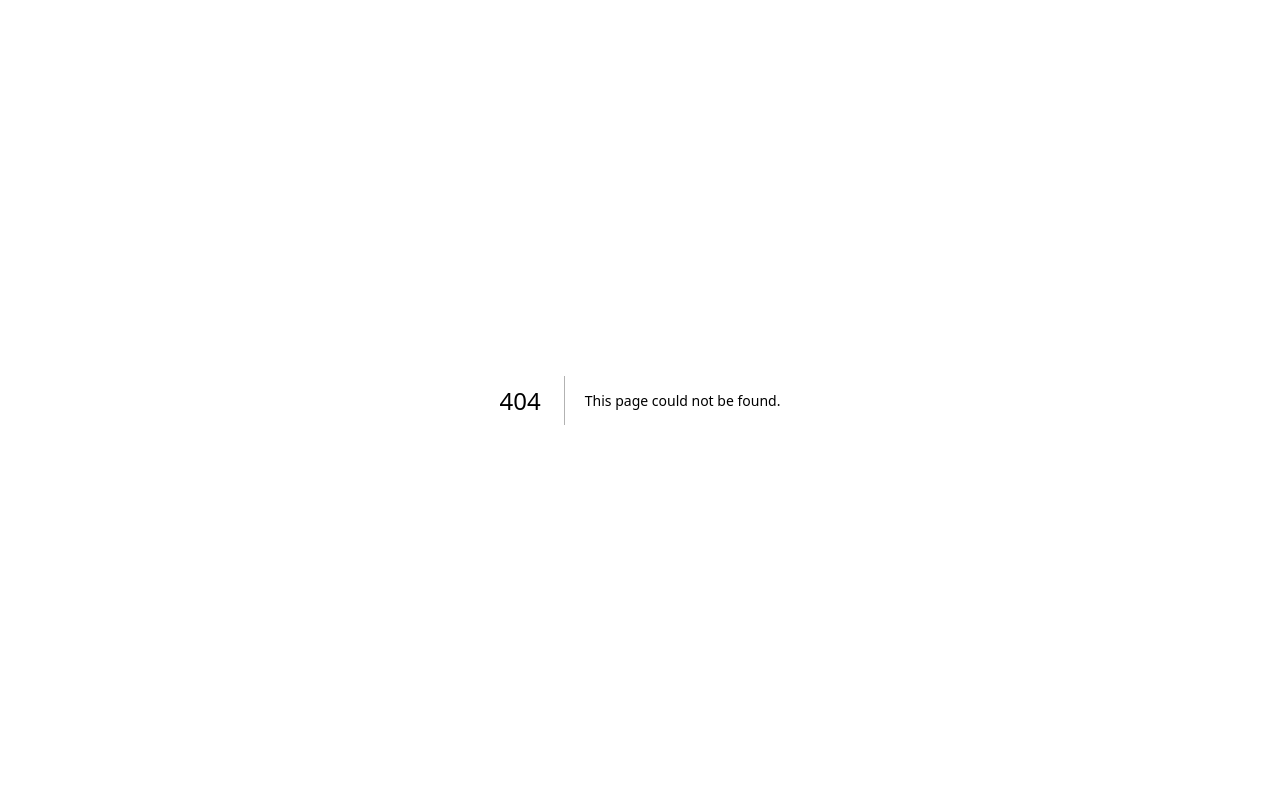
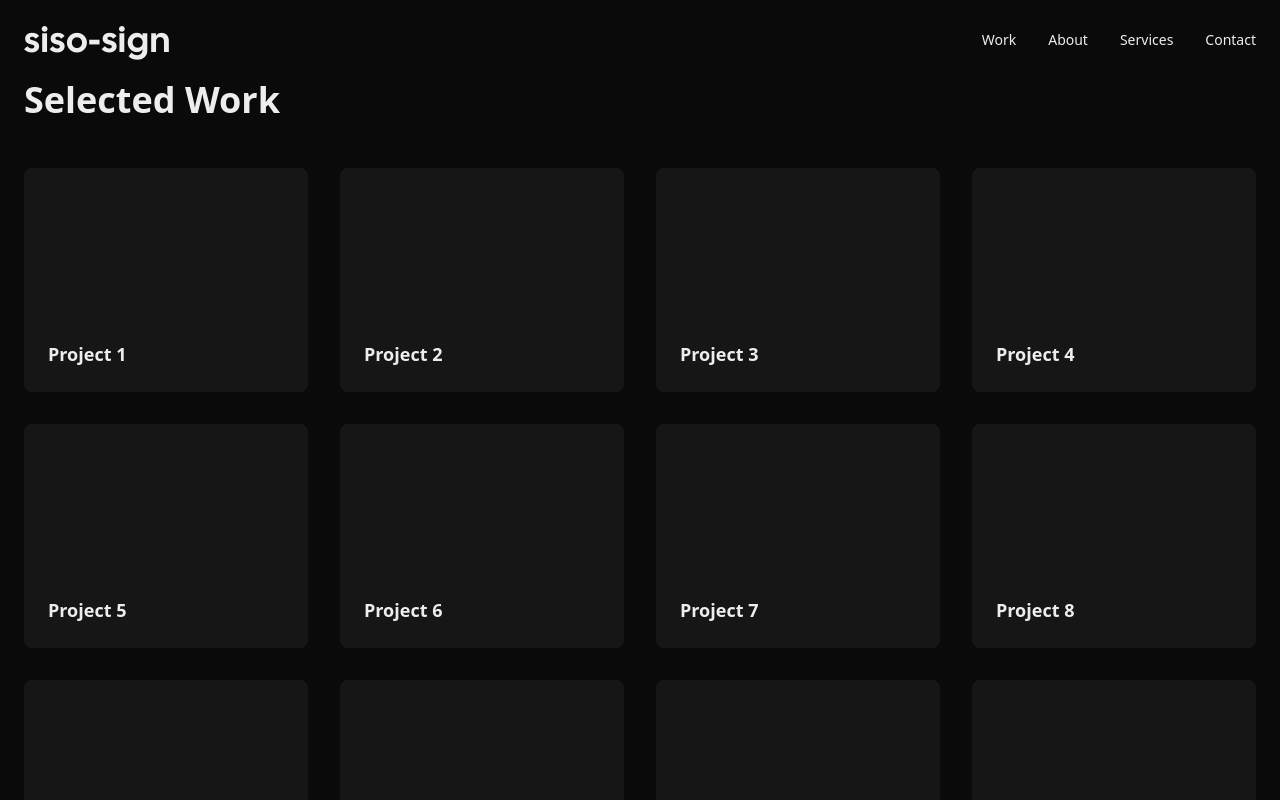
Before and after one commit to json-choi/siso-sign, a Next.js app: page /work in a window 1280 px wide. Before the commit this address had no page. Shown: the top 800 px of the page. Built offline with nearby package versions, Linux system fonts and the light colour scheme.

Commit message:
Add /work page with 30 projects; update Header Work link

```diff
--- /dev/null
+++ b/src/app/work/page.tsx
@@ -0,0 +1,30 @@
+import Header from '@/components/layout/Header';
+import Footer from '@/components/layout/Footer';
+
+export default function WorkPage() {
+  const projects = Array.from({ length: 30 }).map((_, i) => ({
+    id: i + 1,
+    title: `Project ${i + 1}`,
+  }));
+
+  return (
+    <main className="min-h-screen bg-background text-foreground selection:bg-primary selection:text-black">
+      <Header />
+
+      <section className="min-h-screen py-20 px-6 border-b border-white/10">
+        <div className="container mx-auto">
+          <h2 className="text-4xl font-bold mb-12">Selected Work</h2>
+          <div className="grid grid-cols-1 sm:grid-cols-2 lg:grid-cols-3 xl:grid-cols-4 gap-8">
+            {projects.map((p) => (
+              <div key={p.id} className="bg-white/5 rounded-lg overflow-hidden p-6 flex flex-col justify-end h-56">
+                <div className="text-lg font-semibold">{p.title}</div>
+              </div>
+            ))}
+          </div>
+        </div>
+      </section>
+
+      <Footer />
+    </main>
+  );
+}
--- a/src/components/layout/Header.tsx
+++ b/src/components/layout/Header.tsx
@@ -6,7 +6,7 @@ import { motion, useScroll, useMotionValueEvent } from 'framer-motion';
 import { Menu, X } from 'lucide-react';
 
 const navItems = [
-  { name: 'Work', href: '#work' },
+  { name: 'Work', href: '/work' },
   { name: 'About', href: '#about' },
   { name: 'Services', href: '#services' },
   { name: 'Contact', href: '#contact' },
```
